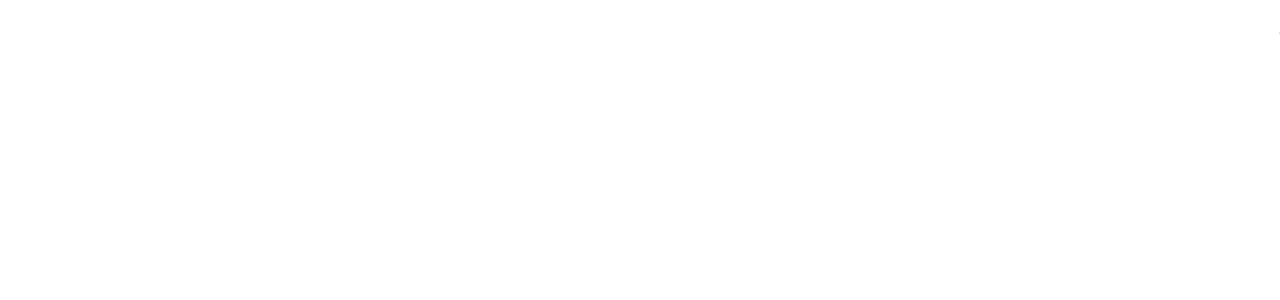
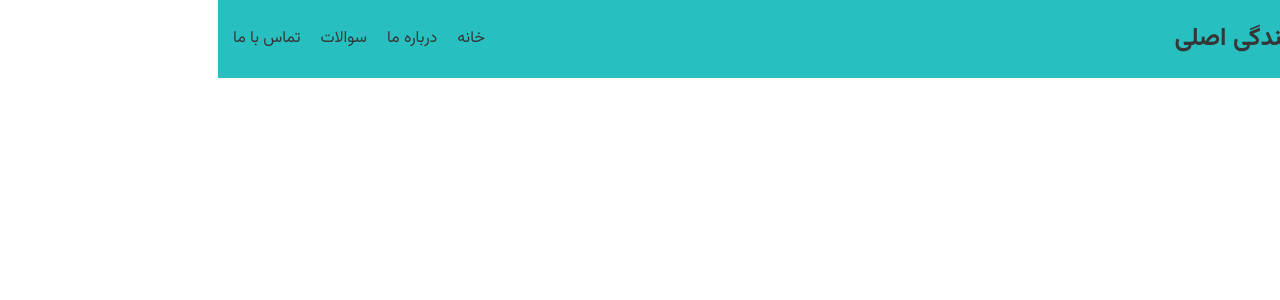
Before and after one commit to masih-developer/online-test-drive-exam, a React (Create React App) app: page / in a window 1280 px wide. Shown: the top 300 px of the page. Built offline with nearby package versions, Linux system fonts and the light colour scheme.

Commit message:
end header

```diff
--- a/src/components/common/Header/Header.css
+++ b/src/components/common/Header/Header.css
@@ -0,0 +1,55 @@
+.header {
+    padding: 2rem 0;
+    background-color: var(--primary-color);
+}
+
+.header-wrapper {
+    display: flex;
+    justify-content: space-between;
+    align-items: center;
+    flex-wrap: wrap;
+}
+
+.header__logo {
+    display: flex;
+    justify-content: center;
+    align-items: center;
+}
+
+.header__title {
+    color: var(--text-color);
+    margin-right: 2rem;
+    font-weight: 600;
+    font-size: 2.5rem;
+    transition: 0.3s;
+}
+
+.header__title:hover {
+    color: var(--yellow-color);
+}
+
+.nav {
+}
+
+.nav__list {
+    display: flex;
+    justify-content: center;
+    align-items: center;
+}
+
+.nav__item {
+    margin-left: 2rem;
+}
+
+.nav__item:last-child {
+    margin-left: 0;
+}
+
+.nav__link {
+    color: var(--text-color);
+    transition: 0.3s;
+}
+
+.nav__link:hover {
+    color: var(--yellow-color);
+}
--- a/src/components/common/Header/Header.js
+++ b/src/components/common/Header/Header.js
@@ -2,7 +2,41 @@
 import "./Header.css";
 
 const Header = () => {
-    return <div>Header</div>;
+    return (
+        <header className="header">
+            <div className="container">
+                <div className="header-wrapper">
+                    <a href="" className="header__logo">
+                        <h3 className="header__title">آزمون آیین نامه رانندگی اصلی</h3>
+                    </a>
+                    <nav className="nav">
+                        <ul className="nav__list">
+                            <li className="nav__item">
+                                <a href="" className="nav__link">
+                                    خانه
+                                </a>
+                            </li>
+                            <li className="nav__item">
+                                <a href="" className="nav__link">
+                                    درباره ما
+                                </a>
+                            </li>
+                            <li className="nav__item">
+                                <a href="" className="nav__link">
+                                    سوالات
+                                </a>
+                            </li>
+                            <li className="nav__item">
+                                <a href="" className="nav__link">
+                                    تماس با ما
+                                </a>
+                            </li>
+                        </ul>
+                    </nav>
+                </div>
+            </div>
+        </header>
+    );
 };
 
 export default Header;
--- a/src/index.css
+++ b/src/index.css
@@ -1,4 +1,10 @@
 @import url("https://fonts.googleapis.com/css2?family=Vazirmatn:wght@400;500;700&display=swap");
+
+:root {
+    --primary-color: #27bfc0;
+    --text-color: #363636;
+    --yellow-color: #ffc63c;
+}
 
 html {
     font-size: 62.5%;
@@ -18,6 +24,7 @@
     font-family: "Vazirmatn", sans-serif;
     font-size: 1.6rem;
     line-height: 1.5;
+    color: var(--text-color);
 }
 
 .container {
```
Also changed, not shown: public/assets/images/logo.jpg (added).
